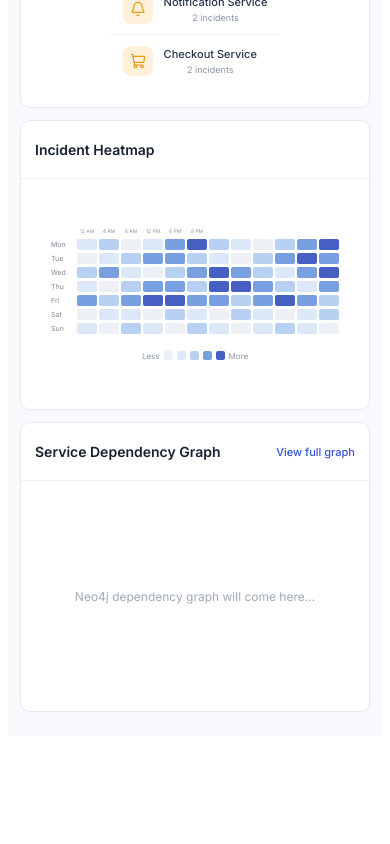
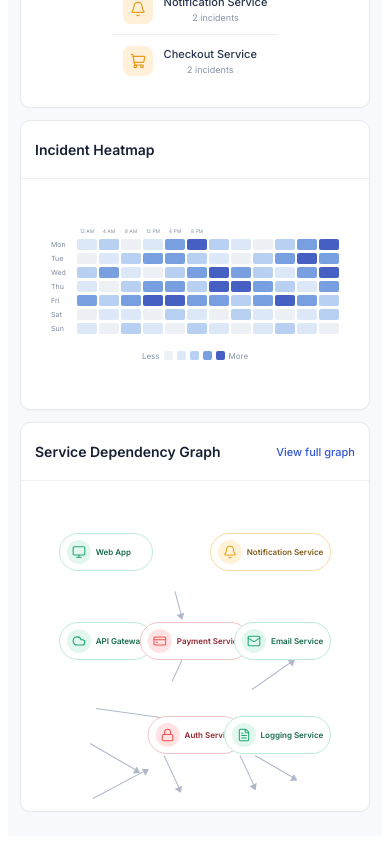
Before and after one commit to NaniGudivaka/incident-explorer, a React (Vite) app: page / in a window 390 px wide. Shown: the part 1849-2693 px from the top of the page. Before the commit the page ends 2593 px from the top, so only its background shows below. Built offline with nearby package versions, Linux system fonts and the light colour scheme.

Commit message:
added service dependency graph

```diff
--- a/src/components/dashboard/Dashboard.jsx
+++ b/src/components/dashboard/Dashboard.jsx
@@ -14,6 +14,7 @@
 import SystemHealth from "./SystemHealth";
 import TopAffectedServices from "./TopAffectedServices";
 import HeatMap from './HeatMap';
+import ServiceDependency from "./ServiceDependency";
 
 function Dashboard() {
   const stats = [
@@ -201,7 +202,9 @@
           </div>
 
           <div className="panel-placeholder">
-            Neo4j dependency graph will come here...
+            {/* Neo4j dependency graph will come here... */}
+
+            <ServiceDependency />
           </div>
         </div>
 
--- a/src/components/dashboard/ServiceDependency.jsx
+++ b/src/components/dashboard/ServiceDependency.jsx
@@ -0,0 +1,192 @@
+// This component refers to the Service Dependency Graph part
+
+import {
+  Monitor,
+  Cloud,
+  CreditCard,
+  Lock,
+  Bell,
+  Mail,
+  User,
+  Database,
+  FileText,
+} from "lucide-react";
+
+import "./styles/serviceDependency.css";
+
+
+function ServiceDependency() {
+
+  // Service nodes
+  // This data can later come from the backend API
+
+  const services = [
+    {
+      id: "web-app",
+      name: "Web App",
+      icon: Monitor,
+      status: "healthy",
+      position: "web-app",
+    },
+    {
+      id: "api-gateway",
+      name: "API Gateway",
+      icon: Cloud,
+      status: "healthy",
+      position: "api-gateway",
+    },
+    {
+      id: "payment",
+      name: "Payment Service",
+      icon: CreditCard,
+      status: "critical",
+      position: "payment",
+    },
+    {
+      id: "auth",
+      name: "Auth Service",
+      icon: Lock,
+      status: "critical",
+      position: "auth",
+    },
+    {
+      id: "notification",
+      name: "Notification Service",
+      icon: Bell,
+      status: "warning",
+      position: "notification",
+    },
+    {
+      id: "email",
+      name: "Email Service",
+      icon: Mail,
+      status: "healthy",
+      position: "email",
+    },
+    {
+      id: "user",
+      name: "User Service",
+      icon: User,
+      status: "healthy",
+      position: "user",
+    },
+    {
+      id: "cache",
+      name: "Cache Service",
+      icon: Database,
+      status: "warning",
+      position: "cache",
+    },
+    {
+      id: "logging",
+      name: "Logging Service",
+      icon: FileText,
+      status: "healthy",
+      position: "logging",
+    },
+  ];
+
+
+  // Service relationships
+  // Later these relationships will come from Neo4j
+
+  const relationships = [
+    {
+      source: "web-app",
+      target: "payment",
+    },
+    {
+      source: "web-app",
+      target: "api-gateway",
+    },
+    {
+      source: "api-gateway",
+      target: "payment",
+    },
+    {
+      source: "payment",
+      target: "auth",
+    },
+    {
+      source: "payment",
+      target: "user",
+    },
+    {
+      source: "payment",
+      target: "notification",
+    },
+    {
+      source: "auth",
+      target: "email",
+    },
+    {
+      source: "auth",
+      target: "logging",
+    },
+    {
+      source: "auth",
+      target: "cache",
+    },
+    {
+      source: "notification",
+      target: "payment",
+    },
+  ];
+
+
+  return (
+    <div className="service-dependency-content">
+
+      {/* This part refers to Graph Area */}
+
+      <div className="dependency-graph">
+
+        {/* This part refers to Graph Connections */}
+
+        <div className="dependency-connections">
+
+          {relationships.map((relationship, index) => (
+
+            <div
+              key={`${relationship.source}-${relationship.target}-${index}`}
+              className={`dependency-line line-${index}`}
+            >
+              <span className="dependency-arrow"></span>
+            </div>
+
+          ))}
+
+        </div>
+
+
+        {/* This part refers to Service Nodes */}
+
+        {services.map((service) => {
+
+          const Icon = service.icon;
+
+          return (
+            <div
+              key={service.id}
+              className={`service-node ${service.position} ${service.status}`}
+            >
+
+              <div className="service-node-icon">
+                <Icon size={18} strokeWidth={1.8} />
+              </div>
+
+              <div className="service-node-info">
+                <span>{service.name}</span>
+              </div>
+
+            </div>
+          );
+        })}
+
+      </div>
+
+    </div>
+  );
+}
+
+export default ServiceDependency;
--- a/src/components/dashboard/styles/serviceDependency.css
+++ b/src/components/dashboard/styles/serviceDependency.css
@@ -0,0 +1,480 @@
+/* This part CSS refers to Service Dependency Graph */
+
+
+/* This part CSS refers to Graph Content */
+
+.service-dependency-content {
+  width: 100%;
+  height: 100%;
+
+  padding: 18px;
+
+  box-sizing: border-box;
+}
+
+
+/* This part CSS refers to Dependency Graph */
+
+.dependency-graph {
+  position: relative;
+
+  width: 100%;
+  height: 290px;
+
+  overflow: hidden;
+
+  box-sizing: border-box;
+}
+
+
+/* This part CSS refers to Service Nodes */
+
+.service-node {
+  position: absolute;
+
+  min-width: 120px;
+  height: 48px;
+
+  display: flex;
+  align-items: center;
+
+  gap: 9px;
+
+  padding: 0 12px;
+
+  border: 1px solid;
+  border-radius: 24px;
+
+  background: #ffffff;
+
+  box-sizing: border-box;
+
+  z-index: 5;
+}
+
+
+/* This part CSS refers to Service Node Icon */
+
+.service-node-icon {
+  width: 30px;
+  height: 30px;
+
+  display: flex;
+  align-items: center;
+  justify-content: center;
+
+  border-radius: 50%;
+
+  flex-shrink: 0;
+}
+
+
+/* This part CSS refers to Service Node Text */
+
+.service-node-info {
+  white-space: nowrap;
+
+  font-size: 11px;
+  font-weight: 600;
+}
+
+
+/* This part CSS refers to Healthy Services */
+
+.service-node.healthy {
+  border-color: #bdebd8;
+  color: #176b4b;
+}
+
+.service-node.healthy .service-node-icon {
+  background: #e2f7ed;
+  color: #20a874;
+}
+
+
+/* This part CSS refers to Warning Services */
+
+.service-node.warning {
+  border-color: #f5dba5;
+  color: #815d18;
+}
+
+.service-node.warning .service-node-icon {
+  background: #fff2d7;
+  color: #e6a11a;
+}
+
+
+/* This part CSS refers to Critical Services */
+
+.service-node.critical {
+  border-color: #f3c4c8;
+  color: #8f2630;
+}
+
+.service-node.critical .service-node-icon {
+  background: #ffe2e4;
+  color: #ef5350;
+}
+
+
+/* This part CSS refers to Node Positions */
+
+
+/* Web App */
+
+.service-node.web-app {
+  left: 2%;
+  top: 34%;
+}
+
+
+/* API Gateway */
+
+.service-node.api-gateway {
+  left: 2%;
+  top: 72%;
+}
+
+
+/* Payment Service */
+
+.service-node.payment {
+  left: 32%;
+  top: 48%;
+}
+
+
+/* Auth Service */
+
+.service-node.auth {
+  left: 58%;
+  top: 48%;
+}
+
+
+/* Notification Service */
+
+.service-node.notification {
+  left: 35%;
+  top: 5%;
+}
+
+
+/* Email Service */
+
+.service-node.email {
+  right: 2%;
+  top: 20%;
+}
+
+
+/* User Service */
+
+.service-node.user {
+  left: 34%;
+  bottom: 2%;
+}
+
+
+/* Cache Service */
+
+.service-node.cache {
+  left: 60%;
+  bottom: 2%;
+}
+
+
+/* Logging Service */
+
+.service-node.logging {
+  right: 2%;
+  top: 72%;
+}
+
+
+/* This part CSS refers to Graph Connections */
+
+.dependency-connections {
+  position: absolute;
+
+  inset: 0;
+
+  pointer-events: none;
+
+  z-index: 1;
+}
+
+
+/* This part CSS refers to Connection Lines */
+
+.dependency-line {
+  position: absolute;
+
+  height: 1px;
+
+  background: #aeb8c8;
+
+  transform-origin: left center;
+}
+
+
+/* This part CSS refers to Arrow */
+
+.dependency-arrow {
+  position: absolute;
+
+  right: -1px;
+  top: -3px;
+
+  width: 0;
+  height: 0;
+
+  border-top: 4px solid transparent;
+  border-bottom: 4px solid transparent;
+  border-left: 6px solid #aeb8c8;
+}
+
+
+/* Web App → Payment */
+
+.line-0 {
+  width: 30%;
+  left: 15%;
+  top: 50%;
+
+  transform: rotate(8deg);
+}
+
+
+/* Web App → API Gateway */
+
+.line-1 {
+  width: 20%;
+  left: 13%;
+  top: 59%;
+
+  transform: rotate(30deg);
+}
+
+
+/* API Gateway → Payment */
+
+.line-2 {
+  width: 22%;
+  left: 14%;
+  top: 73%;
+
+  transform: rotate(-28deg);
+}
+
+
+/* Payment → Auth */
+
+.line-3 {
+  width: 18%;
+  left: 48%;
+  top: 53%;
+
+  transform: rotate(0deg);
+}
+
+
+/* Payment → User */
+
+.line-4 {
+  width: 14%;
+  left: 39%;
+  top: 62%;
+
+  transform: rotate(65deg);
+}
+
+
+/* Payment → Notification */
+
+.line-5 {
+  width: 16%;
+  left: 42%;
+  top: 43%;
+
+  transform: rotate(-65deg);
+}
+
+
+/* Auth → Email */
+
+.line-6 {
+  width: 18%;
+  left: 70%;
+  top: 45%;
+
+  transform: rotate(-35deg);
+}
+
+
+/* Auth → Logging */
+
+.line-7 {
+  width: 17%;
+  left: 71%;
+  top: 62%;
+
+  transform: rotate(30deg);
+}
+
+
+/* Auth → Cache */
+
+.line-8 {
+  width: 13%;
+  left: 66%;
+  top: 62%;
+
+  transform: rotate(65deg);
+}
+
+
+/* Notification → Payment */
+
+.line-9 {
+  width: 10%;
+  left: 43%;
+  top: 20%;
+
+  transform: rotate(75deg);
+}
+
+
+/* This part CSS refers to Responsive Design */
+
+@media (max-width: 1200px) {
+
+  .dependency-graph {
+    height: 270px;
+  }
+
+  .service-node {
+    min-width: 105px;
+    height: 44px;
+
+    padding: 0 9px;
+
+    gap: 7px;
+  }
+
+  .service-node-icon {
+    width: 27px;
+    height: 27px;
+  }
+
+  .service-node-info {
+    font-size: 10px;
+  }
+
+}
+
+
+@media (max-width: 768px) {
+
+  .service-dependency-content {
+    padding: 12px;
+  }
+
+  .dependency-graph {
+    height: 420px;
+  }
+
+  .service-node {
+    min-width: 105px;
+    height: 42px;
+  }
+
+
+  /* Rearrange nodes for mobile */
+
+  .service-node.web-app {
+    left: 2%;
+    top: 5%;
+  }
+
+  .service-node.api-gateway {
+    left: 2%;
+    top: 28%;
+  }
+
+  .service-node.notification {
+    right: 2%;
+    left: auto;
+    top: 5%;
+  }
+
+  .service-node.payment {
+    left: 50%;
+    top: 28%;
+
+    transform: translateX(-50%);
+  }
+
+  .service-node.auth {
+    left: 50%;
+    top: 52%;
+
+    transform: translateX(-50%);
+  }
+
+  .service-node.email {
+    right: 2%;
+    top: 28%;
+  }
+
+  .service-node.user {
+    left: 2%;
+    bottom: 5%;
+  }
+
+  .service-node.cache {
+    left: 50%;
+    bottom: 5%;
+
+    transform: translateX(-50%);
+  }
+
+  .service-node.logging {
+    right: 2%;
+    top: 52%;
+  }
+
+}
+
+
+@media (max-width: 500px) {
+
+  .dependency-graph {
+    height: 390px;
+  }
+
+  .service-node {
+    min-width: 94px;
+    height: 38px;
+
+    padding: 0 7px;
+
+    gap: 5px;
+  }
+
+  .service-node-icon {
+    width: 24px;
+    height: 24px;
+  }
+
+  .service-node-icon svg {
+    width: 14px;
+    height: 14px;
+  }
+
+  .service-node-info {
+    font-size: 8px;
+  }
+
+}
```
